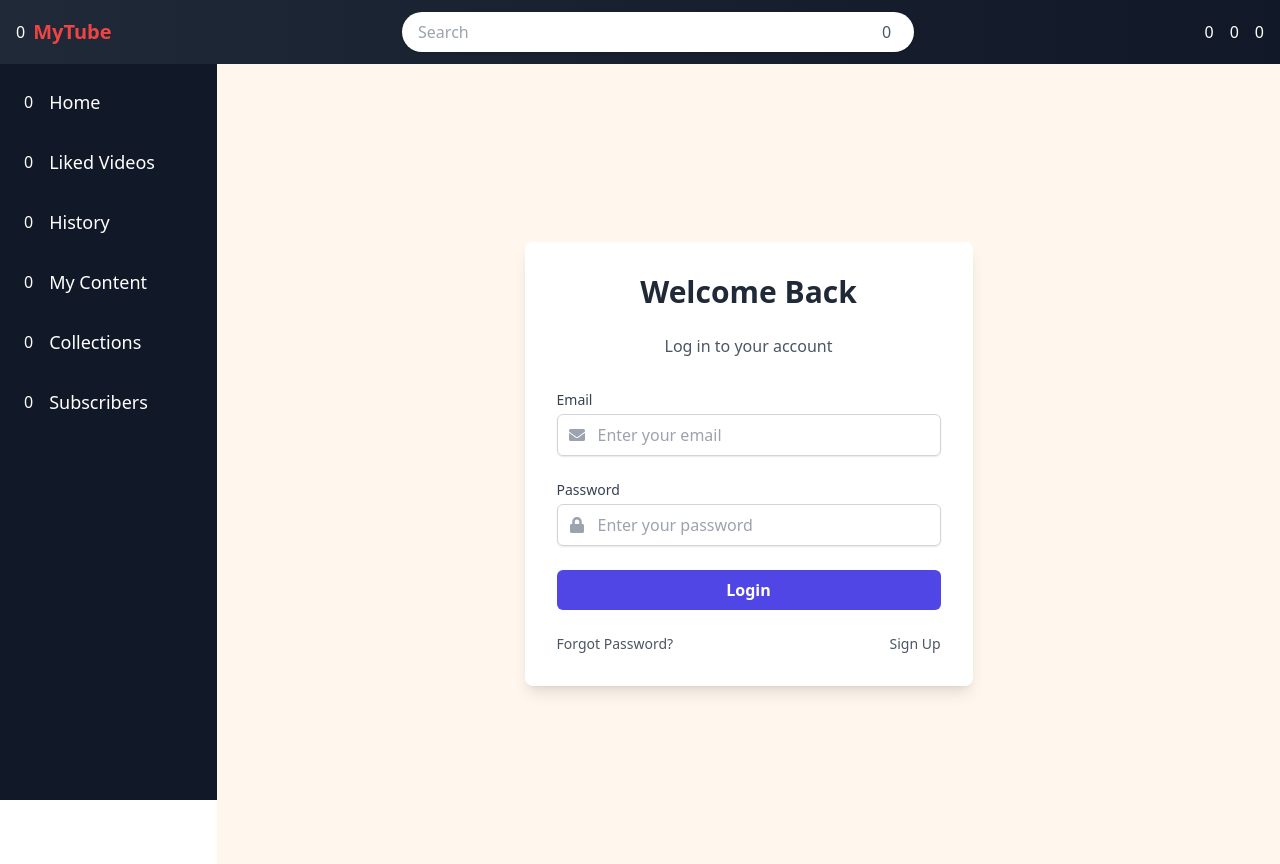
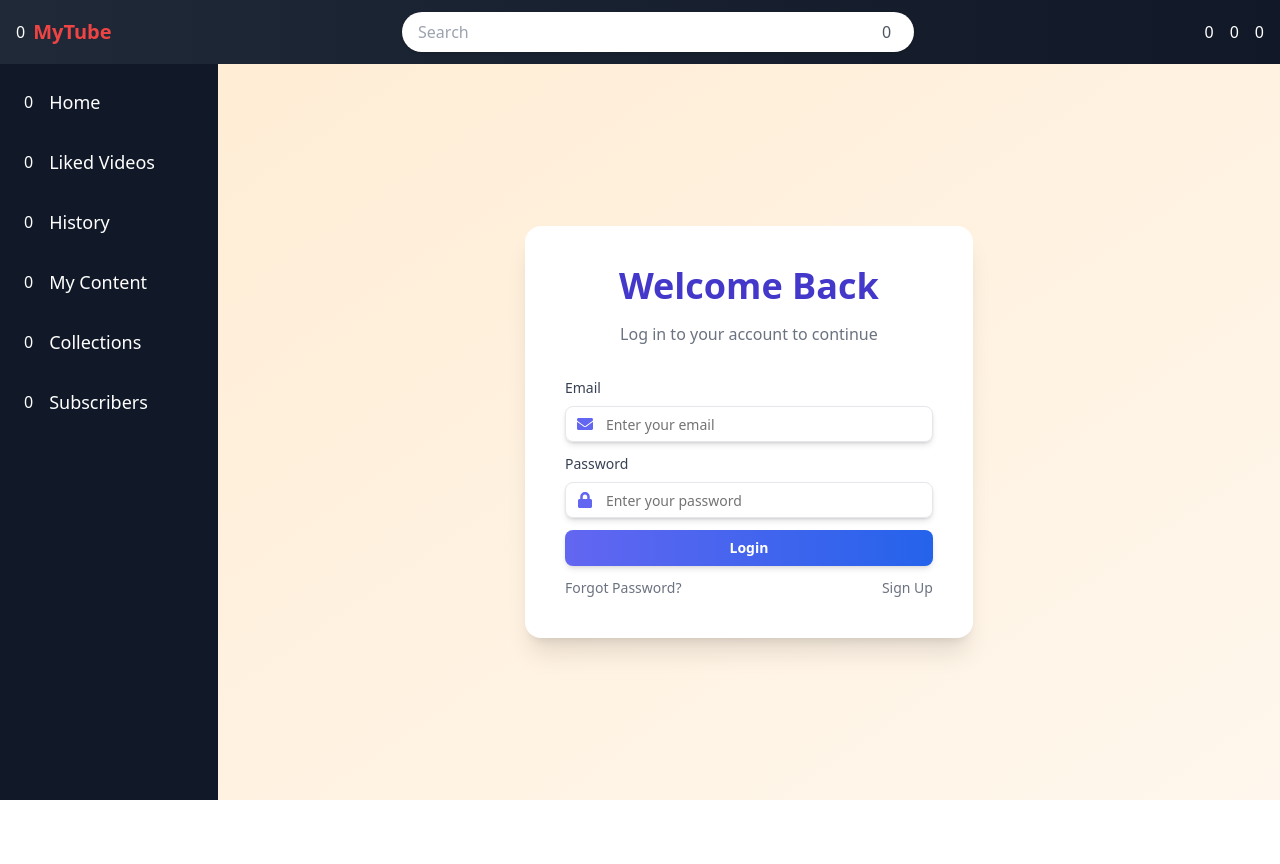
Before and after one commit to tilak-dev/video-publish, a Next.js app in the folder client/: page /login in a window 1280 px wide. After the commit the page ends 800 px from the top, so only its background shows below. Built offline with nearby package versions, Linux system fonts and the light colour scheme; no server answers.

Commit message:
login page added and working fine

```diff
--- a/client/src/app/(aurh)/login/page.tsx
+++ /dev/null
@@ -1,80 +0,0 @@
-"use client"
-
-import { useState } from "react";
-import Link from "next/link";
-import { FaLock, FaEnvelope } from "react-icons/fa";
-
-const LoginPage = () => {
-    const [email, setEmail] = useState("");
-    const [password, setPassword] = useState("");
-
-    const handleSubmit = (e:any) => {
-        e.preventDefault();
-        // Add your login logic here
-    };
-
-    return (
-        <div className="min-h-screen w-full flex items-center justify-center bg-orange-50 p-4">
-            <div className="bg-white p-8 rounded-lg shadow-lg w-full max-w-md">
-                <h2 className="text-3xl font-bold text-center text-gray-800 mb-6">Welcome Back</h2>
-                <p className="text-center text-gray-600 mb-8">Log in to your account</p>
-
-                <form onSubmit={handleSubmit} className="space-y-6">
-                    {/* Email Field */}
-                    <div className="relative">
-                        <label htmlFor="email" className="block text-sm font-medium text-gray-700">Email</label>
-                        <div className="relative mt-1 rounded-md shadow-sm">
-                            <span className="absolute inset-y-0 left-0 pl-3 flex items-center pointer-events-none text-gray-400">
-                                <FaEnvelope />
-                            </span>
-                            <input
-                                type="email"
-                                id="email"
-                                value={email}
-                                onChange={(e) => setEmail(e.target.value)}
-                                className="pl-10 pr-4 py-2 block w-full border border-gray-300 rounded-md shadow-sm focus:outline-none focus:ring-1 focus:ring-indigo-500 focus:border-transparent transition"
-                                placeholder="Enter your email"
-                                required
-                            />
-                        </div>
-                    </div>
-
-                    {/* Password Field */}
-                    <div className="relative">
-                        <label htmlFor="password" className="block text-sm font-medium text-gray-700">Password</label>
-                        <div className="relative mt-1 rounded-md shadow-sm">
-                            <span className="absolute inset-y-0 left-0 pl-3 flex items-center pointer-events-none text-gray-400">
-                                <FaLock />
-                            </span>
-                            <input
-                                type="password"
-                                id="password"
-                                value={password}
-                                onChange={(e) => setPassword(e.target.value)}
-                                className="pl-10 pr-4 py-2 block w-full border border-gray-300 rounded-md shadow-sm focus:outline-none focus:ring-1 focus:ring-indigo-500 focus:border-transparent transition"
-                                placeholder="Enter your password"
-                                required
-                            />
-                        </div>
-                    </div>
-
-                    {/* Login Button */}
-                    <button
-                        type="submit"
-                        className="w-full bg-indigo-600 text-white py-2 rounded-md font-semibold hover:bg-indigo-700 transition duration-200 focus:ring-2 focus:ring-indigo-400 focus:outline-none"
-                    >
-                        Login
-                    </button>
-
-                    {/* Additional Links */}
-                    <div className="flex justify-between text-sm text-gray-600 mt-4">
-                        <Link href="/forgot-password" className="hover:text-indigo-500">Forgot Password?</Link>
-                        <Link href="/signup" className="hover:text-indigo-500">Sign Up</Link>
-                    </div>
-                </form>
-            </div>
-        </div>
-    );
-};
-
-export default LoginPage;
--- /dev/null
+++ b/client/src/app/(auth)/login/page.tsx
@@ -0,0 +1,136 @@
+"use client";
+
+import Link from "next/link";
+import { FaLock, FaEnvelope } from "react-icons/fa";
+import {
+  Form,
+  FormControl,
+  FormField,
+  FormItem,
+  FormLabel,
+} from "@/components/ui/form";
+import { z } from "zod";
+import { useForm } from "react-hook-form";
+import { zodResolver } from "@hookform/resolvers/zod";
+import { Input } from "@/components/ui/input";
+import { Button } from "@/components/ui/button";
+import { loginSchema } from "@/schemas/loginSchema";
+import { useAuth } from "@/context/AuthContext";
+
+const LoginPage = () => {
+  const { login } = useAuth();
+  const form = useForm<z.infer<typeof loginSchema>>({
+    resolver: zodResolver(loginSchema),
+    defaultValues: {
+      email: "",
+      password: "",
+    },
+  });
+
+  async function onSubmit(values: z.infer<typeof loginSchema>) {
+    try {
+      const response = await login(values.email, values.password);
+      console.log(response);
+    } catch (error) {
+      console.error("Error registering user:", error);
+    } finally {
+      form.reset();
+    }
+  }
+
+  return (
+    <div className="h-full w-full flex items-center justify-center ">
+      <div className="h-full w-full flex items-center justify-center bg-gradient-to-br from-orange-100 to-orange-50 overflow-y-auto">
+        <div className="bg-white p-10 rounded-2xl shadow-xl w-full max-w-md transform transition-all duration-500 hover:shadow-2xl">
+          <h2 className="text-4xl font-bold text-center text-indigo-700 mb-4">
+            Welcome Back
+          </h2>
+          <p className="text-center text-gray-500 mb-8">
+            Log in to your account to continue
+          </p>
+
+          <Form {...form}>
+            <form onSubmit={form.handleSubmit(onSubmit)} className="space-y-3">
+              {/* email */}
+              <FormField
+                control={form.control}
+                name="email"
+                render={({ field }) => (
+                  <FormItem>
+                    <FormLabel className="block text-sm font-medium text-gray-700">
+                      Email
+                    </FormLabel>
+                    <FormControl>
+                      <div className="relative rounded-lg shadow-sm">
+                        <span className="absolute inset-y-0 left-0 flex items-center pl-3 text-indigo-500">
+                          <FaEnvelope />
+                        </span>
+                        <Input
+                          className="pl-10 pr-4 py-3 block w-full border border-gray-200 rounded-lg shadow-md focus:outline-none focus:ring-2 focus:ring-indigo-300 transition"
+                          placeholder="Enter your email"
+                          {...field}
+                          required
+                        />
+                      </div>
+                    </FormControl>
+                  </FormItem>
+                )}
+              />
+
+              {/* Password Field */}
+              <FormField
+                control={form.control}
+                name="password"
+                render={({ field }) => (
+                  <FormItem>
+                    <FormLabel className="block text-sm font-medium text-gray-700">
+                      Password
+                    </FormLabel>
+                    <FormControl>
+                      <div className="relative rounded-lg shadow-sm">
+                        <span className="absolute inset-y-0 left-0 flex items-center pl-3 text-indigo-500">
+                          <FaLock />
+                        </span>
+                        <Input
+                          className="pl-10 pr-4 py-3 block w-full border border-gray-200 rounded-lg shadow-md focus:outline-none focus:ring-2 focus:ring-indigo-300 transition"
+                          placeholder="Enter your password"
+                          {...field}
+                          required
+                        />
+                      </div>
+                    </FormControl>
+                  </FormItem>
+                )}
+              />
+              {/* Login Button */}
+              <Button
+                type="submit"
+                className="w-full bg-gradient-to-r from-indigo-500 to-blue-600 text-white py-3 rounded-lg font-semibold hover:bg-gradient-to-l hover:from-blue-600 hover:to-indigo-500 transition duration-300 focus:ring-2 focus:ring-indigo-300 focus:outline-none shadow-md"
+              >
+                Login
+              </Button>
+
+              {/* Additional Links */}
+              <div className="flex justify-between text-sm text-gray-500 mt-4">
+                <Link
+                  href="/forgot-password"
+                  className="hover:text-indigo-600 transition"
+                >
+                  Forgot Password?
+                </Link>
+                <Link
+                  href="/signup"
+                  className="hover:text-indigo-600 transition"
+                >
+                  Sign Up
+                </Link>
+              </div>
+            </form>
+          </Form>
+        </div>
+      </div>
+    </div>
+  );
+};
+
+export default LoginPage;
--- a/client/src/app/(aurh)/signup/page.tsx
+++ b/client/src/app/(auth)/signup/page.tsx
@@ -1,6 +1,6 @@
 "use client";
 
-import { useState } from "react";
+
 import Link from "next/link";
 import {
   Form,
@@ -10,7 +10,7 @@ import {
   FormLabel,
   FormMessage,
 } from "@/components/ui/form";
-import { signUpSchema } from "@/app/schemas/signupSchema";
+import { signUpSchema } from "@/schemas/signupSchema";
 import { z } from "zod";
 import { useForm } from "react-hook-form";
 import { zodResolver } from "@hookform/resolvers/zod";
@@ -52,6 +52,8 @@ const SignupPage = () => {
       console.log(response.data);
     } catch (error) {
       console.error("Error registering user:", error);
+    }finally{
+      form.reset();
     }
   }
   return (
--- /dev/null
+++ b/client/src/schemas/loginSchema.ts
@@ -0,0 +1,6 @@
+import { z } from "zod";
+
+export const loginSchema = z.object({
+  email: z.string().email(),
+  password: z.string().min(6).max(50),
+});
```
Also changed, not shown: client/src/schemas/signupSchema.ts (renamed from client/src/app/schemas/signupSchema.ts).
